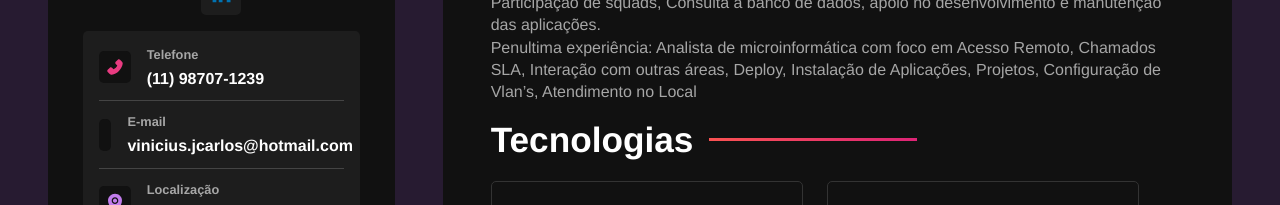
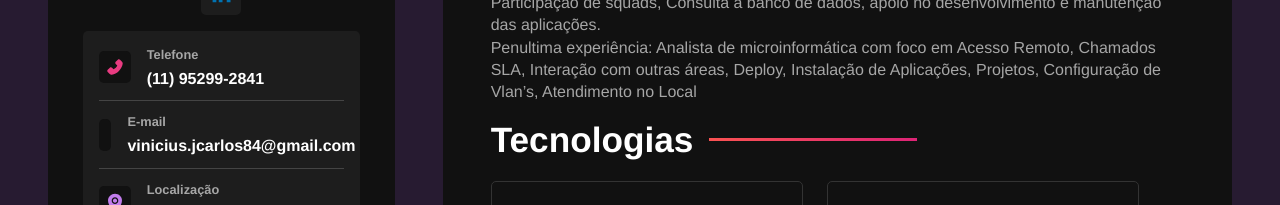
Before and after one commit to ViniciusJrCarlos/portfolio, a React (Vite) app: page / in a window 1280 px wide. Shown: the part 497-702 px from the top of the page. Built offline with nearby package versions, Linux system fonts and the light colour scheme.

Commit message:
enviando atualização do portfolio

```diff
--- a/package.json
+++ b/package.json
@@ -4,6 +4,7 @@
   "version": "0.0.0",
   "homepage": "https://viniciusjrcarlos.github.io/portfolio",
   "type": "module",
+
   "scripts": {
     "dev": "vite",
     "build": "vite build",
--- a/src/components/InformationContainer.jsx
+++ b/src/components/InformationContainer.jsx
@@ -13,7 +13,7 @@ const InformationContainer = () => {
              <AiFillPhone id="phone-icon" />
             <div>
                 <h3>Telefone</h3>
-                <p>(11) 98707-1239</p>
+                <p> (11) 95299-2841 </p>
             </div>
         </div>
 
@@ -21,7 +21,7 @@ const InformationContainer = () => {
             <AiOutlineMail id="email-icon" />
             <div>
                 <h3>E-mail</h3>
-                <p>vinicius.jcarlos@hotmail.com</p>
+                <p>vinicius.jcarlos84@gmail.com</p>
             </div>
         </div>
 
--- a/src/components/Sidebar.jsx
+++ b/src/components/Sidebar.jsx
@@ -10,7 +10,7 @@ const Sidebar = () => {
             <p className="title">Desenvolvedor FullStack</p>
             <SocialNetworks />
             <InformationContainer />
-            <a href="https://bit.ly/3pGPvaU" className="btn" target="_blank" rel="noreferrer">
+            <a href="https://bit.ly/45NK7Su" className="btn" target="_blank" rel="noreferrer">
                 Download Currriculum
             </a>
         </aside>
```
